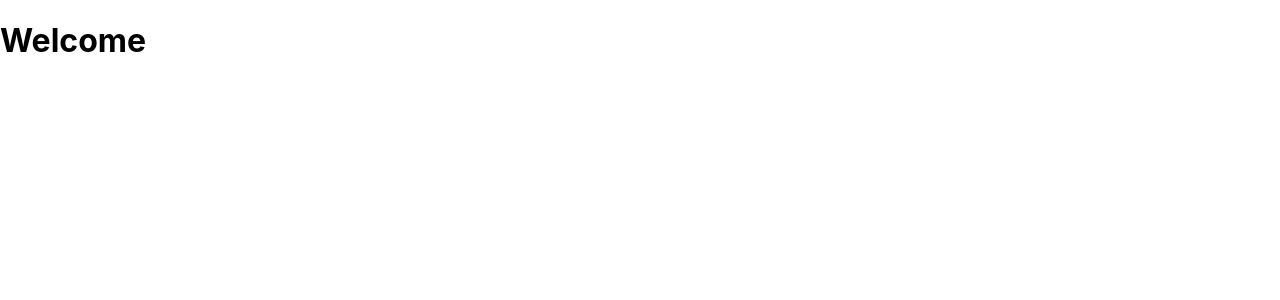
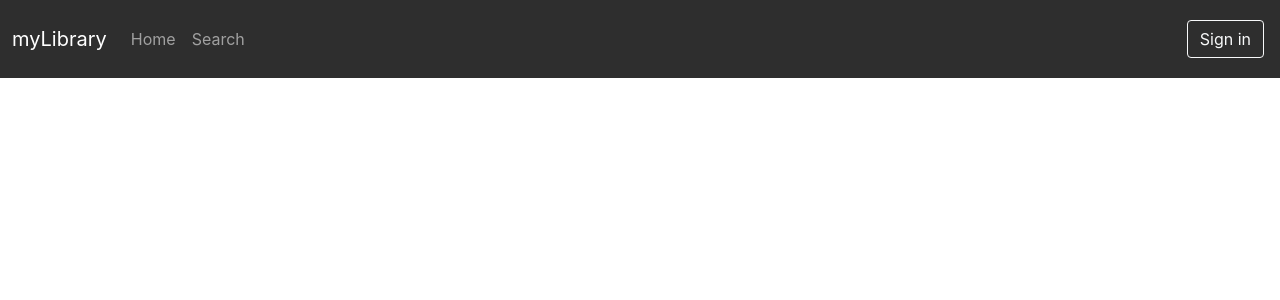
Before and after one commit to elvisEspinozaN/myLibrary, a React (Create React App) app in the folder frontend/mylibrary/: page / in a window 1280 px wide. Shown: the top 300 px of the page. Built offline with nearby package versions, Linux system fonts and the light colour scheme.

Commit message:
wip: add Navbar component and update App.js to render it

```diff
--- a/frontend/mylibrary/public/index.html
+++ b/frontend/mylibrary/public/index.html
@@ -24,6 +24,14 @@
       work correctly both with client-side routing and a non-root public URL.
       Learn how to configure a non-root public URL by running `npm run build`.
     -->
+    <!-- Bootstrap CSS -->
+    <link
+      href="https://cdn.jsdelivr.net/npm/bootstrap@5.0.2/dist/css/bootstrap.min.css"
+      rel="stylesheet"
+      integrity="sha384-EVSTQN3/azprG1Anm3QDgpJLIm9Nao0Yz1ztcQTwFspd3yD65VohhpuuCOmLASjC"
+      crossorigin="anonymous"
+    />
+
     <title>React App</title>
   </head>
   <body>
@@ -39,5 +47,11 @@
       To begin the development, run `npm start` or `yarn start`.
       To create a production bundle, use `npm run build` or `yarn build`.
     -->
+    <!-- Option 1: Bootstrap Bundle with Popper -->
+    <script
+      src="https://cdn.jsdelivr.net/npm/bootstrap@5.0.2/dist/js/bootstrap.bundle.min.js"
+      integrity="sha384-MrcW6ZMFYlzcLA8Nl+NtUVF0sA7MsXsP1UyJoMp4YLEuNSfAP+JcXn/tWtIaxVXM"
+      crossorigin="anonymous"
+    ></script>
   </body>
 </html>
--- a/frontend/mylibrary/src/App.tsx
+++ b/frontend/mylibrary/src/App.tsx
@@ -1,12 +1,9 @@
 import React from "react";
 import "./App.css";
+import { Navbar } from "./layouts/NavbarAndFooter/Navbar";
 
 function App() {
-  return (
-    <div className="App">
-      <h1>Welcome</h1>
-    </div>
-  );
+  return <Navbar />;
 }
 
 export default App;
--- /dev/null
+++ b/frontend/mylibrary/src/layouts/NavbarAndFooter/Navbar.tsx
@@ -0,0 +1,41 @@
+export const Navbar = () => {
+  return (
+    <nav className="navbar navbar-expand-lg navbar-dark main-color py-3">
+      <div className="container-fluid">
+        <span className="navbar-brand">myLibrary</span>
+        <button
+          className="navbar-toggler"
+          type="button"
+          data-bs-toggle="collapse"
+          data-bs-target="#navbarNavDropdown"
+          aria-controls="navbarNavDropdown"
+          aria-expanded="false"
+          aria-label="Toogle Navigation"
+        >
+          <span className="navbar-toggle-icon"></span>
+        </button>
+        <div className="collapse navbar-collapse" id="navbarNavDropdown">
+          <ul className="navbar-nav">
+            <li className="nav-item">
+              <a href="#" className="nav-link">
+                Home
+              </a>
+            </li>
+            <li className="nav-item">
+              <a href="#" className="nav-link">
+                Search
+              </a>
+            </li>
+          </ul>
+          <ul className="navbar-nav ms-auto">
+            <li className="nav-item m-1">
+              <a href="#" className="btn btn-outline-light">
+                Sign in
+              </a>
+            </li>
+          </ul>
+        </div>
+      </div>
+    </nav>
+  );
+};
```
Also changed, not shown: frontend/mylibrary/src/layouts/NavbarAndFooter/Footer.tsx (added, +7 -0 lines).
